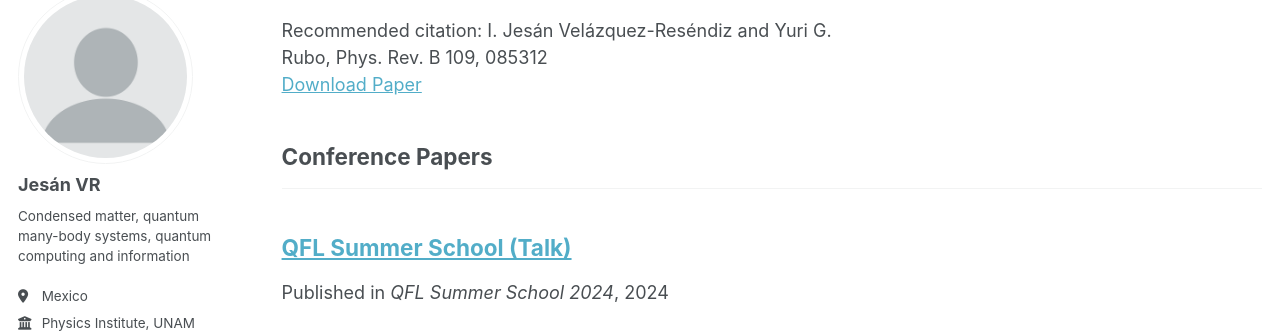
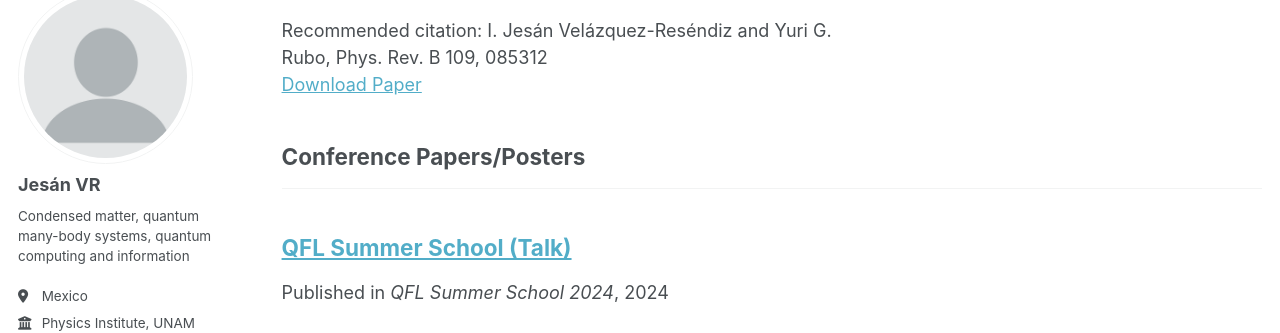
Before and after one commit to jesan-velazquez-resendiz/jesan-velazquez-resendiz.github.io, a Jekyll site: the page built from _pages/publications.html, in a window 1280 px wide and 900 px high, scrolled down 350 px. Shown: the part 117-450 px from the top of the window. Built offline with Jekyll 4.4.1, drawn with Linux system fonts in a browser that asks for light colours; some web fonts are replaced.

```diff
--- a/_config.yml
+++ b/_config.yml
@@ -81,7 +81,7 @@ publication_category:
   manuscripts:
     title: 'Journal Articles'
   conferences:
-    title: 'Conference Papers'
+    title: 'Conference Papers/Posters'
   science_dissemination:
     title: 'Science Dissemination Articles'
 
@@ -304,7 +304,7 @@ plugins:
   - jekyll-feed
   - jekyll-gist
   - jekyll-paginate
-  - jekyll-sitemap
+  #- jekyll-sitemap
   - jemoji
 
 # Mimic GitHub Pages with --safe
@@ -312,7 +312,7 @@ whitelist:
   - jekyll-feed
   - jekyll-gist
   - jekyll-paginate
-  - jekyll-sitemap
+  #- jekyll-sitemap
   - jemoji
 
 
```
